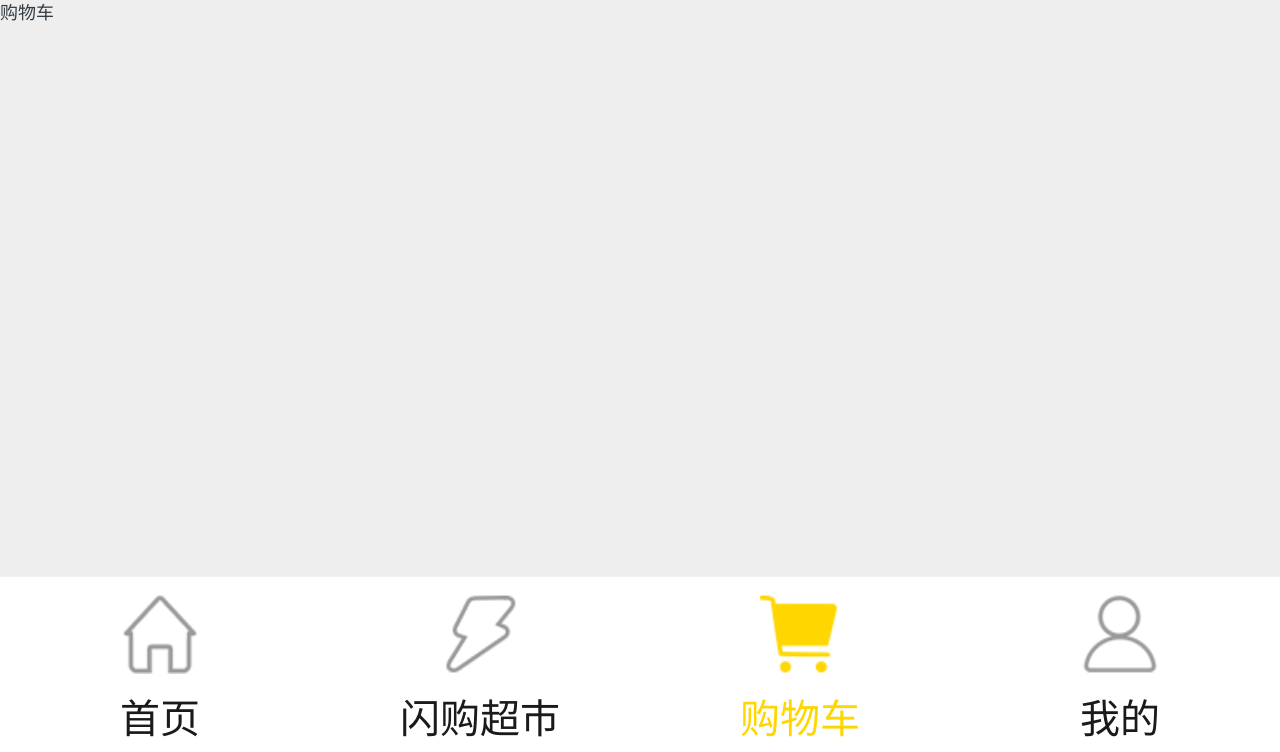
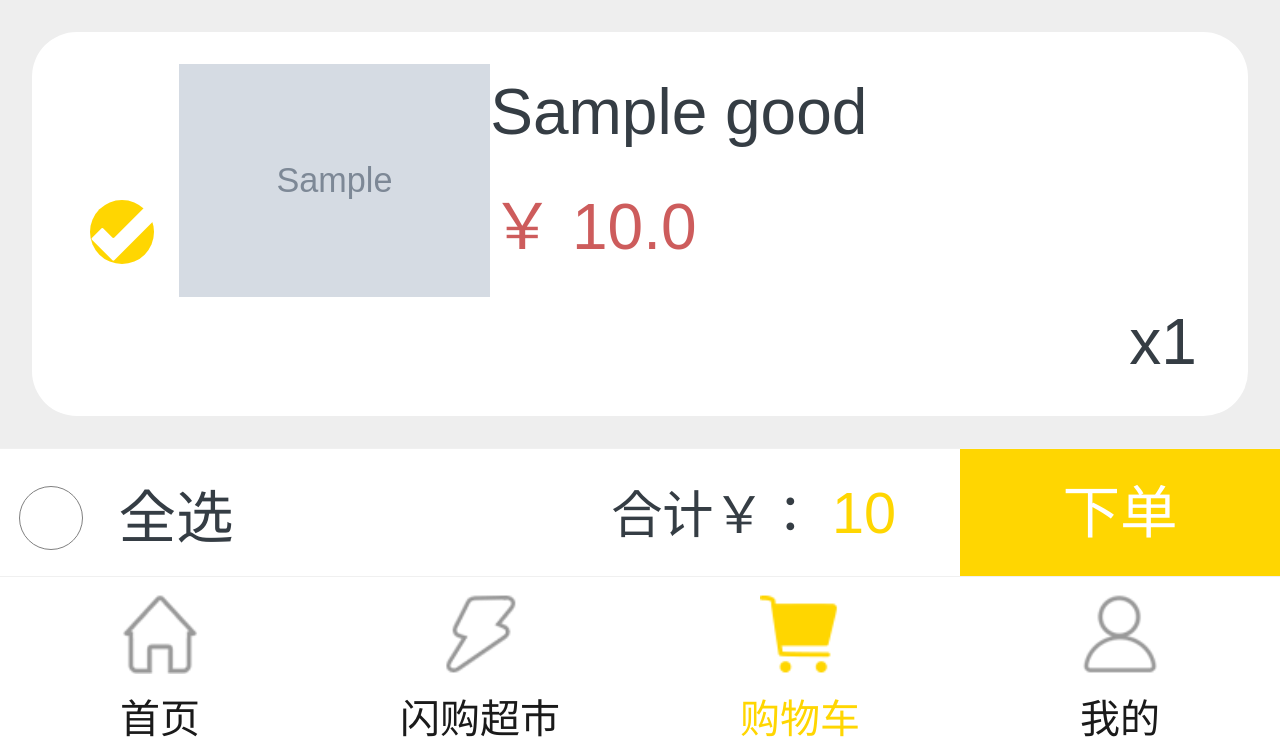
Before and after one commit to L316645200/AXF, a Django app: template templates/cart.html in a window 1280 px wide. Shown: the part 176-928 px from the top of the page. Run offline with Django 3.2, Linux system fonts and the light colour scheme; the template is opened without the code that fills it: values that come from a table or form of the project are taken from there, others are empty; tables that the repository leaves empty hold one stand-in row (values such as "Sample post"); grey boxes marked "Sample" are stand-in pictures; some libraries are stand-ins or nearby versions.

Commit message:
订单完成

```diff
--- a/app/models.py
+++ b/app/models.py
@@ -143,3 +143,34 @@ class Cart(models.Model):
     number = models.IntegerField(default=1)
     # 是否选中
     isselect = models.BooleanField(default=True)
+
+# 订单 模型类
+# 一个 用户 对应 多个表单
+# 主 用户
+# 从 订单 【声明关系】
+class Order(models.Model):
+    # 用户
+    user = models.ForeignKey(User)
+    # 订单号（时间+字符串）
+    number = models.CharField(max_length=256)
+    # 状态
+    # 1 未付款
+    # 2 已付款， 未收货
+    # 3 已发货， 未收货
+    # 4 已收货， 未评级
+    # 5 已评价
+    status = models.IntegerField(default=1)
+    # 创建时间
+    createtime = models.DateTimeField(auto_now=True)
+
+# 订单 商品
+# 一个 订单 对应 多个商品
+# 主 订单
+# 从 订单商品 【声明关系】
+class OrderGoods(models.Model):
+    # 订单
+    order = models.ForeignKey(Order)
+    # 商品
+    goods = models.ForeignKey(Goods)
+    # 数量
+    number = models.IntegerField(default=1)
--- a/app/urls.py
+++ b/app/urls.py
@@ -5,7 +5,7 @@ from app import views
 urlpatterns = [
     url(r'^$', views.home, name='home'),
 
-    url(r'^home/$', views.home, name='home'),
+    url(r'^home/$', views.home, name='home'), #  首页
 
     url(r'^market/(\d+)/(\d+)/(\d+)/$', views.market, name='market'),
 
@@ -21,6 +21,14 @@ urlpatterns = [
 
     url(r'^checkuser/$', views.checkuser, name='checkuser'),
 
-    url(r'^addcart/$', views.addcart, name='addcart')
+    url(r'^addcart/$', views.addcart, name='addcart'),# 添加到购物车
+    url(r'^subcart/$', views.subcart, name='subcart'),# 购物车删减
+
+    url(r'^changecartstatus/$', views.changecartstatus, name='changecartstatus'), # 修改选中状态
+    url(r'^changecartselect/$', views.changecartselect, name='changecartselect'),# 全选/取消全选
+    url(r'^generateorder/$', views.generateorder, name='generateorder'), # 下单
+    url(r'^orderinfo/$', views.orderinfo, name='orderinfo'), # 订单详情
+    url(r'^changeorderstatus/$', views.changeorderstatusm, name='changeorderstatus'),   # 修改订单状态
+
 
 ]
--- a/static/cart/css/cart.css
+++ b/static/cart/css/cart.css
@@ -1,7 +1,133 @@
+.cart{
+    height: 100%;
+    width: 100%;
+}
+
+/* 选中后的样式*/
 footer .cart span {
-	background: url(/static/base/img/cart1.png) no-repeat center;
-	background-size: 1.25rem;
+    background-image: url(/static/base/img/cart1.png);
 }
-footer .cart dd{
+footer .cart dd {
     color: #ffd601;
 }
+
+.cart .no{
+    display: inline-block;
+    width: 1rem;
+    height: 1rem;
+    border-radius: 50%;
+    border: 1px solid grey;
+}
+.cart .glyphicon-ok{
+    background: #ffd601;
+    color: white;
+    border-radius: 50%;
+    width: 1rem;
+    height: 1rem;
+    font-size: 1rem;
+}
+
+
+
+.cart ul{
+    /*background: lightpink;*/
+    padding-bottom: 2rem;
+}
+
+.cart ul li{
+    background: white;
+    padding: 0.5rem;
+    margin: 0.5rem;
+    border-radius: 0.7rem;
+
+    display: flex;
+    height: 6rem;
+}
+.cart ul li .confirm-wrapper{
+    width: 10%;
+    line-height: 6rem;
+    text-align: center;
+}
+
+.cart ul li .content-wrapper{
+    width: 90%;
+    display: flex;
+}
+.cart ul li .content-wrapper .img{
+    width: 30%;
+    line-height: 1;
+}
+.cart ul li .content-wrapper .img img{
+    width: 100%;
+}
+
+.cart ul li .content-wrapper .detail{
+    width: 70%;
+    font-size: 1rem;
+}
+.cart ul li .content-wrapper .detail .name{
+    width:100%;
+    white-space: nowrap;
+    overflow: hidden;
+    text-overflow: ellipsis;
+}
+.cart ul li .content-wrapper .detail .price{
+    color: indianred;
+    font-weight: 500;
+    margin: 0.3rem 0;
+}
+.cart ul li .content-wrapper .detail .num{
+    text-align: right;
+    padding-right: 0.3rem;
+}
+
+
+.cart .bill{
+    width:100%;
+    height: 2rem;
+    background: white;
+    position: fixed;
+    bottom: 2.75rem;
+    left: 0;
+    border-top: 1px solid #f0f0f0;
+    display: flex;
+    font-size: 0.9rem;
+    line-height: 2rem;
+}
+.cart .bill .bill-left{
+    width: 75%;
+    display: flex;
+    padding-left: 0.3rem;
+}
+.cart .bill .bill-left .all{
+    height: 100%;
+    width: 50%;
+}
+.cart .bill .bill-left .all span{
+    vertical-align: middle;
+}
+.cart .bill .bill-left .all b{
+    vertical-align: middle;
+    font-weight: normal;
+    padding-left: 0.3rem;
+}
+.cart .bill .bill-left .total{
+    width: 50%;
+    text-align: right;
+    padding-right: 1rem;
+}
+.cart .bill .bill-left .total span{
+    font-size: 0.8rem;
+}
+.cart .bill .bill-left .total b{
+    font-weight: normal;
+    color: #ffd601;
+}
+
+
+.cart .bill .bill-right{
+    width: 25%;
+    background: #ffd601;
+    text-align: center;
+    color: white;
+}
--- a/static/cart/js/cart.js
+++ b/static/cart/js/cart.js
@@ -0,0 +1,83 @@
+$(function () {
+    $('.cart').width(innerWidth)
+    total()
+
+// 商品 选中 状态
+    $('.confirm-wrapper').click(function () {
+        var cartid = $(this).attr('cartid')
+        var $that = $(this)
+
+        $.get('/axf/changecartstatus/', {'cartid': cartid}, function (response) {
+            // console.log(response)
+            var isselect = response['isselect']
+            $that.attr('isselect', isselect)
+            $that.children().remove()
+            if(isselect){
+                $that.append('<span class="glyphicon glyphicon-ok"></span>')
+            }else {
+                $that.append('<span class="no"></span>')
+            }
+            total()
+        })
+    })
+
+    // 全选/取消全选
+    $('.bill-left .all').click(function () {
+        var isall = $(this).attr('isall')
+        $(this).children().remove()
+        isall = (isall == 'false') ? true : false
+        $(this).attr('isall', isall)
+        if (isall == true) {
+            $(this).append('<span class="glyphicon glyphicon-ok"></span>').append('<b>全选</b>')
+        }else {
+            $(this).append('<span class="no">').append('<b>全选</b>')
+        }
+
+        $.get('/axf/changecartselect/', {'isall': isall}, function (response) {
+            if (response['status']==1){
+                $('.confirm-wrapper').each(function () {
+                    $(this).attr('isselect', isall)
+                    $(this).children().remove()
+                    if(isall){
+                        $(this).append('<span class="glyphicon glyphicon-ok"></span>')
+                    }else {
+                        $(this).append('<span class="no"></span>')
+                    }
+                })
+                total()
+            }
+        })
+    })
+
+
+//    计算总数
+    function total() {
+        var sum = 0
+        // 遍历
+        $('.goods').each(function () {
+            var $confirm = $(this).find('.confirm-wrapper')
+            var $content = $(this).find('.content-wrapper')
+
+            if($confirm.find('.glyphicon-ok').length){
+                var price = $content.find('.price').attr('str')
+                var num = $content.find('.num').attr('str')
+                sum += parseInt(price)*parseInt(num)
+            }
+        })
+        $('.bill .total b').html(sum)
+    }
+
+    // 下单
+    $('#generate-order').click(function () {
+        $.get('/axf/generateorder/', function (response) {
+            console.log(response)
+
+            if (response['status']==1){
+                var orderid = response['orderid']
+                window.open('/axf/orderinfo/?orderid=' + orderid, target='_self')
+            }
+
+        })
+    })
+
+})
--- a/templates/cart.html
+++ b/templates/cart.html
@@ -6,15 +6,59 @@
 {% endblock %}
 
 {% block title %}
-<title>购物车</title>
+    <title>购物车</title>
 {% endblock %}
 
 
 {% block content %}
-购物车
+<div class="cart">
+    {# 主体内容 #}
+    <ul>
+        {% for cart in carts %}
+           <li class="goods">
+                <div class="confirm-wrapper" isselect="{{ cart.isselect }}" cartid="{{ cart.id }}">
+                    {% if cart.isselect %}
+                        <span class="glyphicon glyphicon-ok"></span>
+                    {% else %}
+                        <span class="no"></span>
+                    {% endif %}
+                </div>
+
+                <div class="content-wrapper">
+                    <div class="img">
+                        <img src="{{ cart.goods.productimg }}" alt="">
+                    </div>
+                    <div class="detail">
+                        <p class="name">{{ cart.goods.productlongname }}</p>
+                        <p class="price" str="{{ cart.goods.price }}"> ￥ {{ cart.goods.price }}</p>
+                        <p class="num" str="{{ cart.number }}"> x{{ cart.number }} </p>
+                    </div>
+                </div>
+            </li>
+        {% endfor %}
+    </ul>
+
+    <div class="bill">
+        <div class="bill-left">
+            <div class="all" isall="false">
+                <span class="no"></span>
+                <b>全选</b>
+            </div>
+            <div class="total">
+                <span>合计￥：</span>
+                <b></b>
+            </div>
+        </div>
+        <div class="bill-right" id="generate-order">
+            下单
+        </div>
+    </div>
+</div>
 {% endblock %}
 
 
+
+
 {% block EXTJS %}
-    <script src="{% static 'cart/js/cart.js'%}"></script>
+    <script src="{% static 'cart/js/cart.js' %}"></script>
 {% endblock %}
```
Also changed, not shown: app/views.py (+170 -9 lines), static/market/js/market.js (+41 -2 lines), static/mine/css/mine.css (+12 -0 lines), templates/market.html (+9 -2 lines), templates/mine.html (+9 -5 lines).
